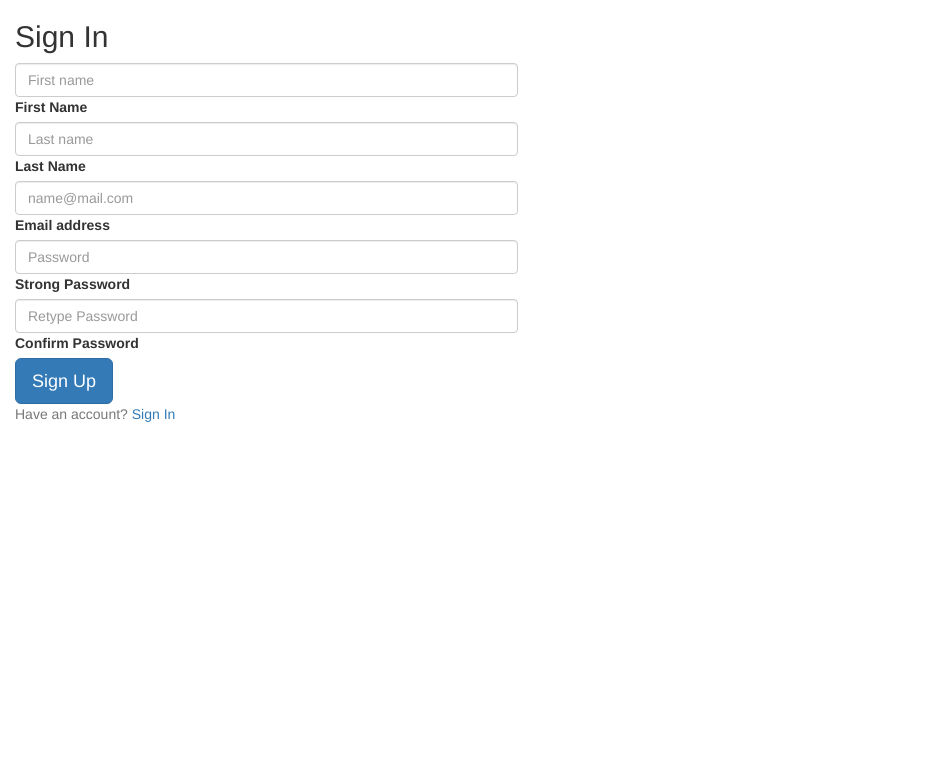
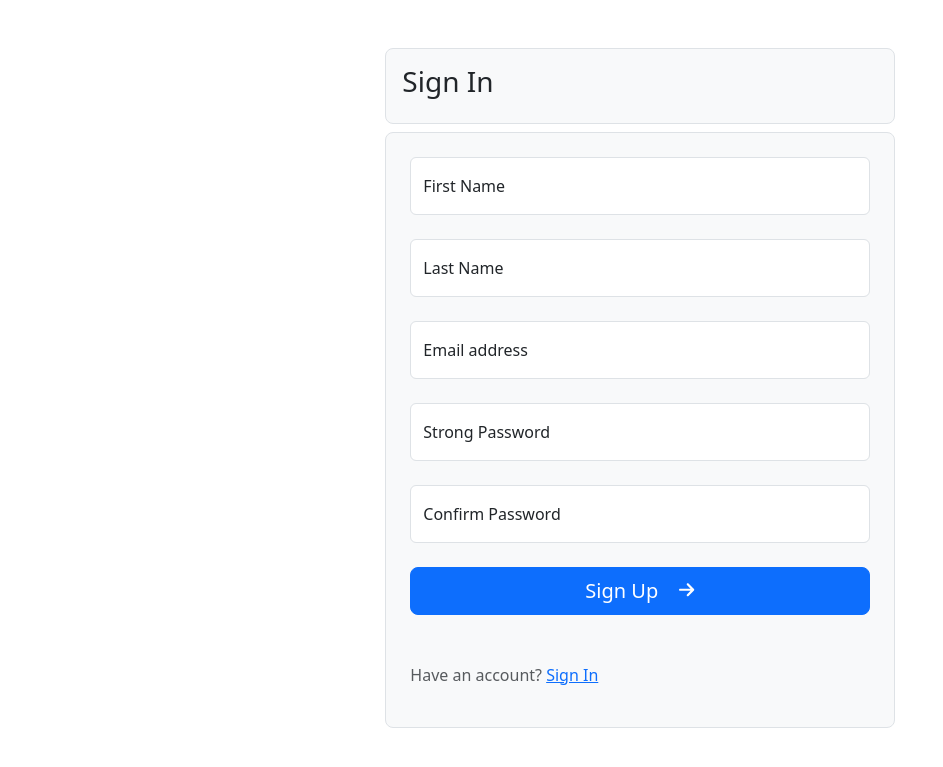
Before and after one commit to TsegayDev/Django-Surveying-Web-App, a Django app: page /accounts/sign_up/ in a window 1280 px wide. Shown: the top 767 px of the page, without its empty margins (0-943 px from the left). Run offline with Django 5.2, Linux system fonts and the light colour scheme; some libraries are stand-ins or nearby versions.

Commit message:
Update base.html

```diff
--- a/public/templates/base.html
+++ b/public/templates/base.html
@@ -6,8 +6,8 @@
   <meta name="viewport" content="width=device-width, initial-scale=1.0">
   <link rel="stylesheet" href="{% static 'boxicons-2.1.4/css/boxicons.min.css' %}">
   <link rel="stylesheet" href="{% static 'bootstrap-icons/bootstrap-icons.min.css' %}">
-  <link rel="stylesheet" href="{% static 'fontawesome/css/all.min.css' %}">
-  <link rel="stylesheet" href="{% static 'bootstrap-5.0.2/css/bootstrap.min.css' %}">
+  <link rel="stylesheet" href="https://cdnjs.cloudflare.com/ajax/libs/font-awesome/6.6.0/css/all.min.css">
+  <link rel="stylesheet" href="https://cdn.jsdelivr.net/npm/bootstrap@5.3.3/dist/css/bootstrap.min.css">
   <link rel="stylesheet" href="{% static 'css/style.css' %}">
   <link rel="shortcut icon" href="{% static 'brand/favicon.png' %}" >
 </head>
@@ -15,8 +15,8 @@
     {% block page_content %}
     {% endblock %}
   <script src="{% static 'js/index.js' %}"></script>
-  <script src="{% static 'bootstrap-5.0.2/js/bootstrap.bundle.min.js' %}"></script>
+  <script src="{% static 'https://cdn.jsdelivr.net/npm/bootstrap@5.3.3/dist/js/bootstrap.bundle.min.js"></script>
   <script src="{% static 'jquery/jquery-3.7.1.min.js' %}"></script>
-  <script src="{% static 'fontawesome/js/all.min.js' %}"></script>
+  <script src="https://cdnjs.cloudflare.com/ajax/libs/font-awesome/6.6.0/js/all.min.js"></script>
 </body>
 </html>
```
